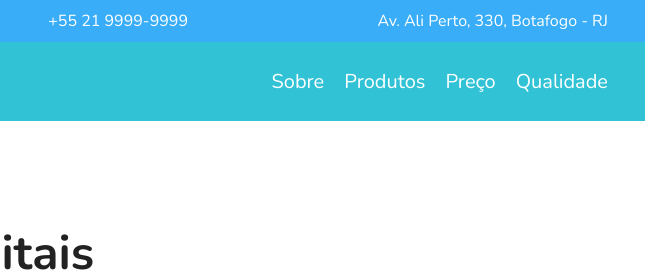
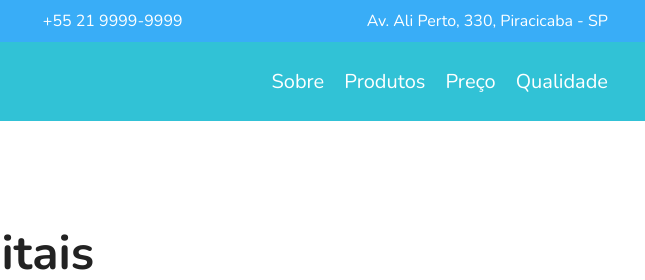
Before and after one commit to LmuraroL/michelymorais, a plain HTML site: page index.html in a window 1280 px wide. Shown: the top 280 px of the page, 502-1147 px from the left. Drawn offline with nearby package versions, Linux system fonts and the light colour scheme.

Commit message:
Update index.html
Endereço

```diff
--- a/index.html
+++ b/index.html
@@ -16,7 +16,7 @@
 		<div class="superinfo">
 			<p>Seg / Sex - 08:00 às 18:00</p>
 			<a href="tel:+552199999999">+55 21 9999-9999</a>
-			<p>Av. Ali Perto, 330, Botafogo - RJ</p>
+			<p>Av. Ali Perto, 330, Piracicaba - SP</p>
 		</div>
 	</div>
 
```
